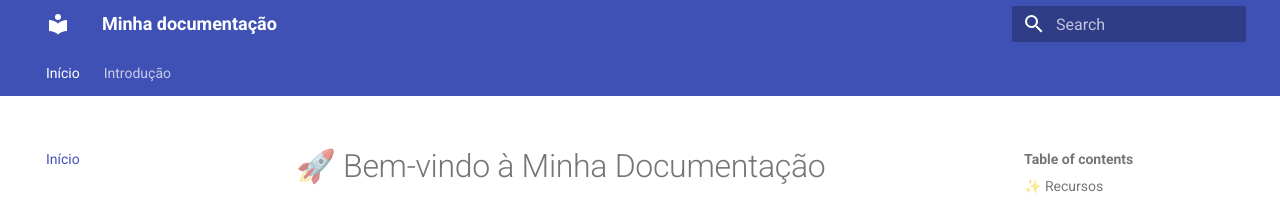
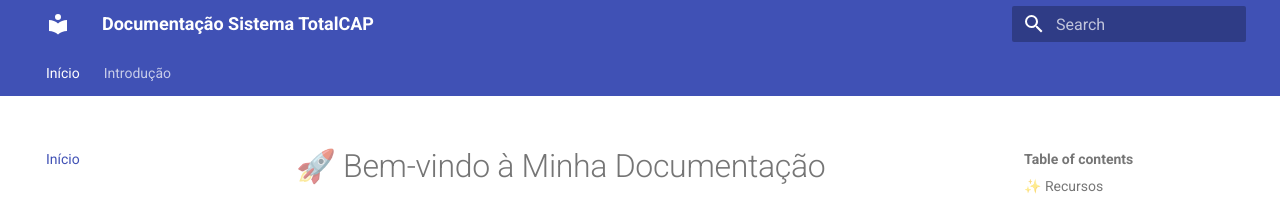
Before and after one commit to suportedbnet-ux/totalcap-docs, an MkDocs documentation site: the page built from docs/index.md, in a window 1280 px wide. Shown: the top 203 px of the page. Built offline with MkDocs 1.6.1 and Material for MkDocs 9.7.7, drawn with Linux system fonts in a browser that asks for light colours.

Commit message:
Documentacao: 23/05/2026 11:20:52.82

```diff
--- a/mkdocs.yml
+++ b/mkdocs.yml
@@ -1,4 +1,4 @@
-site_name: Minha documentação
+site_name: Documentação Sistema TotalCAP
 nav:
   - Início: index.md
   - Introdução: documentacao_menu.md
```
Also changed, not shown: site/documentacao_menu/index.html.
